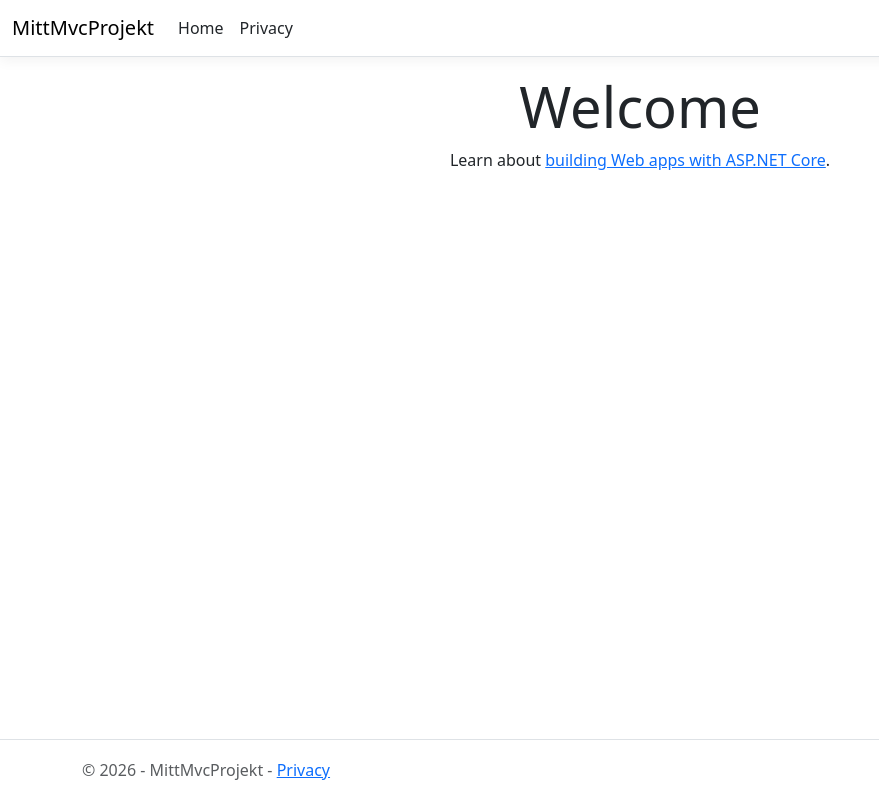
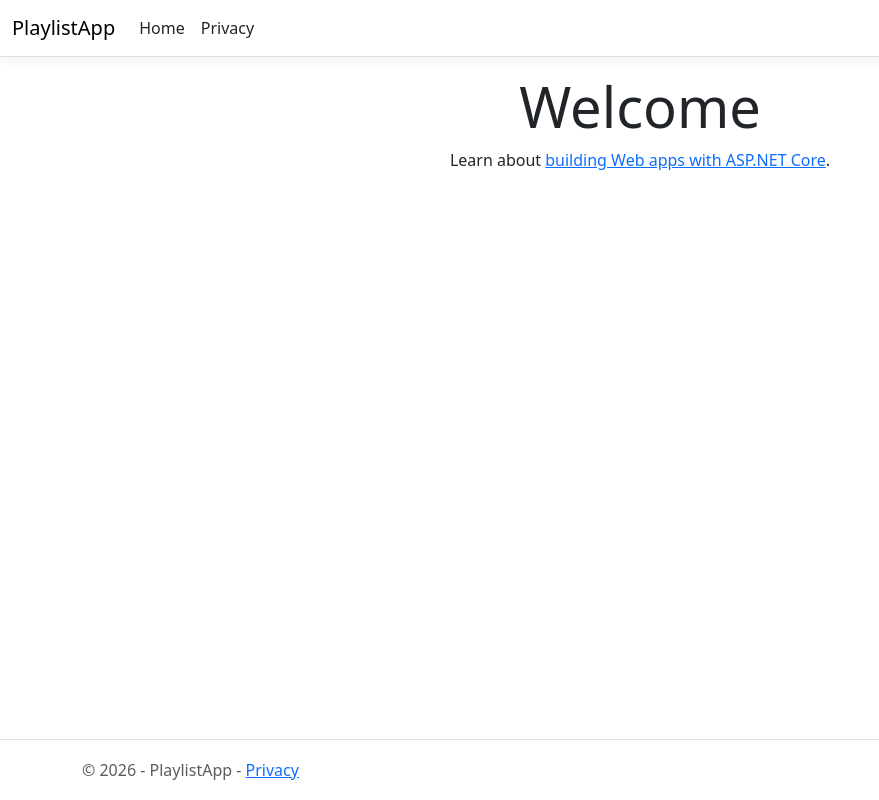
Before and after one commit to elsaluundberg/DoW_Lab_1, an ASP.NET Core app: page / in a window 1280 px wide. Shown: the whole page, without its empty margins (0-879 px from the left). Run offline with ASP.NET Core 8, Linux system fonts and the light colour scheme; style sheets or scripts are compiled from the project's sources.

Commit message:
had to create a new mvc folder because of wrong name

```diff
--- a/PlaylistApp/Controllers/HomeController.cs
+++ b/PlaylistApp/Controllers/HomeController.cs
@@ -1,8 +1,8 @@
 using System.Diagnostics;
 using Microsoft.AspNetCore.Mvc;
-using MittMvcProjekt.Models;
+using PlaylistApp.Models;
 
-namespace MittMvcProjekt.Controllers;
+namespace PlaylistApp.Controllers;
 
 public class HomeController : Controller
 {
--- a/PlaylistApp/Models/ErrorViewModel.cs
+++ b/PlaylistApp/Models/ErrorViewModel.cs
@@ -1,4 +1,4 @@
-namespace MittMvcProjekt.Models;
+namespace PlaylistApp.Models;
 
 public class ErrorViewModel
 {
--- a/PlaylistApp/Properties/launchSettings.json
+++ b/PlaylistApp/Properties/launchSettings.json
@@ -5,7 +5,7 @@
       "commandName": "Project",
       "dotnetRunMessages": true,
       "launchBrowser": true,
-      "applicationUrl": "http://localhost:5185",
+      "applicationUrl": "http://localhost:5013",
       "environmentVariables": {
         "ASPNETCORE_ENVIRONMENT": "Development"
       }
@@ -14,7 +14,7 @@
       "commandName": "Project",
       "dotnetRunMessages": true,
       "launchBrowser": true,
-      "applicationUrl": "https://localhost:7133;http://localhost:5185",
+      "applicationUrl": "https://localhost:7279;http://localhost:5013",
       "environmentVariables": {
         "ASPNETCORE_ENVIRONMENT": "Development"
       }
--- a/PlaylistApp/Views/Shared/_Layout.cshtml
+++ b/PlaylistApp/Views/Shared/_Layout.cshtml
@@ -3,17 +3,17 @@
 <head>
     <meta charset="utf-8" />
     <meta name="viewport" content="width=device-width, initial-scale=1.0" />
-    <title>@ViewData["Title"] - MittMvcProjekt</title>
+    <title>@ViewData["Title"] - PlaylistApp</title>
     <script type="importmap"></script>
     <link rel="stylesheet" href="~/lib/bootstrap/dist/css/bootstrap.min.css" />
     <link rel="stylesheet" href="~/css/site.css" asp-append-version="true" />
-    <link rel="stylesheet" href="~/MittMvcProjekt.styles.css" asp-append-version="true" />
+    <link rel="stylesheet" href="~/PlaylistApp.styles.css" asp-append-version="true" />
 </head>
 <body>
     <header>
         <nav class="navbar navbar-expand-sm navbar-toggleable-sm navbar-light bg-white border-bottom box-shadow mb-3">
             <div class="container-fluid">
-                <a class="navbar-brand" asp-area="" asp-controller="Home" asp-action="Index">MittMvcProjekt</a>
+                <a class="navbar-brand" asp-area="" asp-controller="Home" asp-action="Index">PlaylistApp</a>
                 <button class="navbar-toggler" type="button" data-bs-toggle="collapse" data-bs-target=".navbar-collapse" aria-controls="navbarSupportedContent"
                         aria-expanded="false" aria-label="Toggle navigation">
                     <span class="navbar-toggler-icon"></span>
@@ -39,7 +39,7 @@
 
     <footer class="border-top footer text-muted">
         <div class="container">
-            &copy; 2026 - MittMvcProjekt - <a asp-area="" asp-controller="Home" asp-action="Privacy">Privacy</a>
+            &copy; 2026 - PlaylistApp - <a asp-area="" asp-controller="Home" asp-action="Privacy">Privacy</a>
         </div>
     </footer>
     <script src="~/lib/jquery/dist/jquery.min.js"></script>
--- a/PlaylistApp/Views/_ViewImports.cshtml
+++ b/PlaylistApp/Views/_ViewImports.cshtml
@@ -1,3 +1,3 @@
-@using MittMvcProjekt
-@using MittMvcProjekt.Models
+@using PlaylistApp
+@using PlaylistApp.Models
 @addTagHelper *, Microsoft.AspNetCore.Mvc.TagHelpers
```
Also changed, not shown: PlaylistApp/Models/Album.cs (line endings or trailing spaces), PlaylistApp/PlaylistApp.csproj (renamed from PlaylistApp/MittMvcProjekt.csproj), 8 other files.
